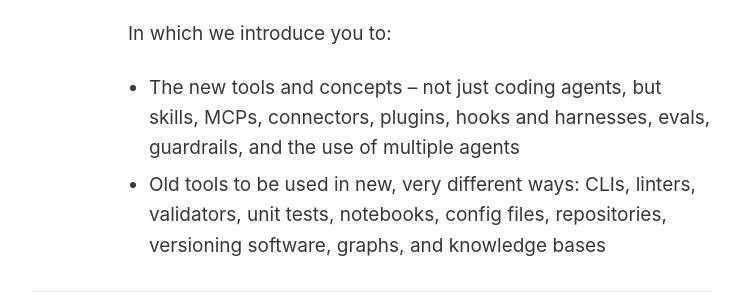
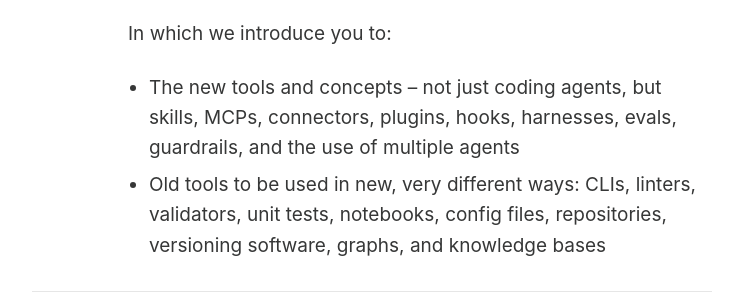
Before and after one commit to coppeliaMLA/glasseye-new-science, a Jekyll site: the page built from index.md, in a window 1280 px wide and 900 px high, scrolled down 1938 px. Shown: the part 184-484 px from the top of the window, without its empty margins (268-1011 px from the left). Built offline with Jekyll 4.4.1, drawn with Linux system fonts in a browser that asks for light colours; a script that is not in the unit is left out.

Commit message:
Session II: list hooks and harnesses separately
Co-Authored-By: Claude Opus 5.5 <noreply@anthropic.com>

```diff
--- a/index.md
+++ b/index.md
@@ -49,7 +49,7 @@ sessions:
     content: |
       In which we introduce you to:
 
-      - The new tools and concepts – not just coding agents, but skills, MCPs, connectors, plugins, hooks and harnesses, evals, guardrails, and the use of multiple agents
+      - The new tools and concepts – not just coding agents, but skills, MCPs, connectors, plugins, hooks, harnesses, evals, guardrails, and the use of multiple agents
       - Old tools to be used in new, very different ways: CLIs, linters, validators, unit tests, notebooks, config files, repositories, versioning software, graphs, and knowledge bases
 
   - number: III
```
